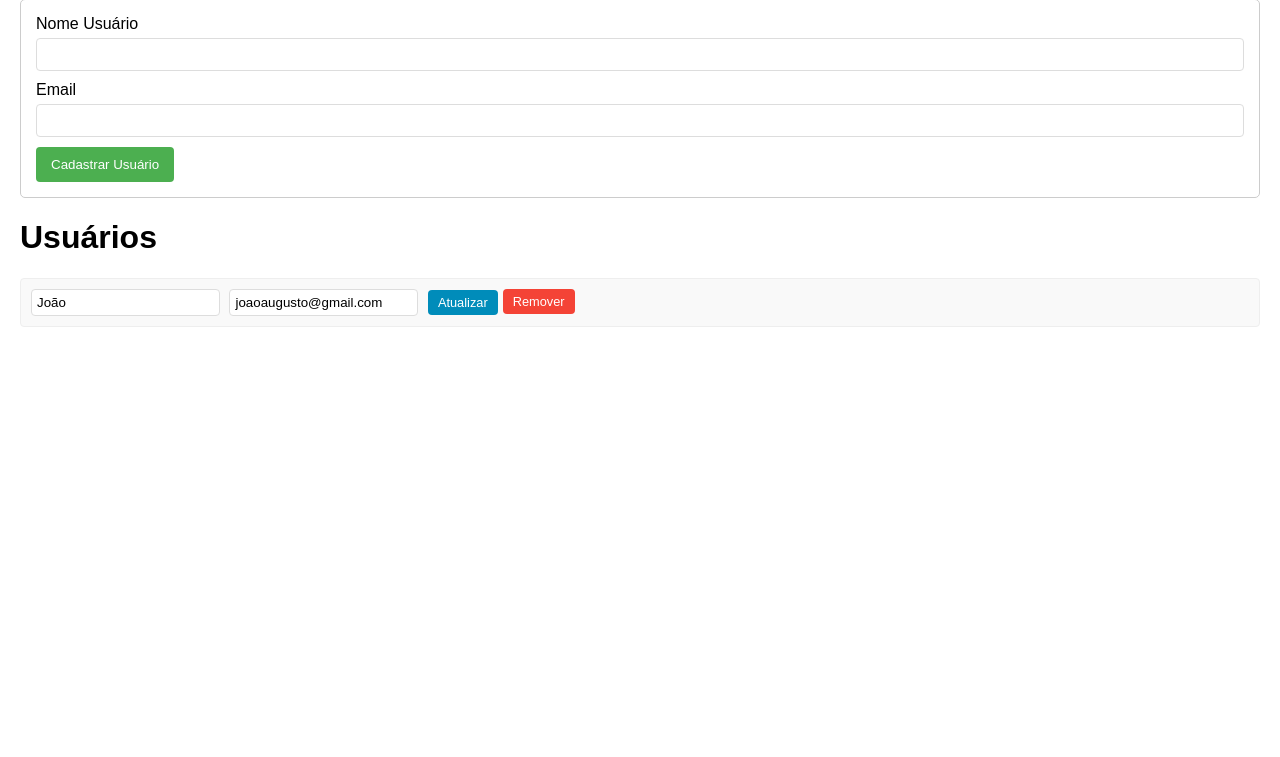
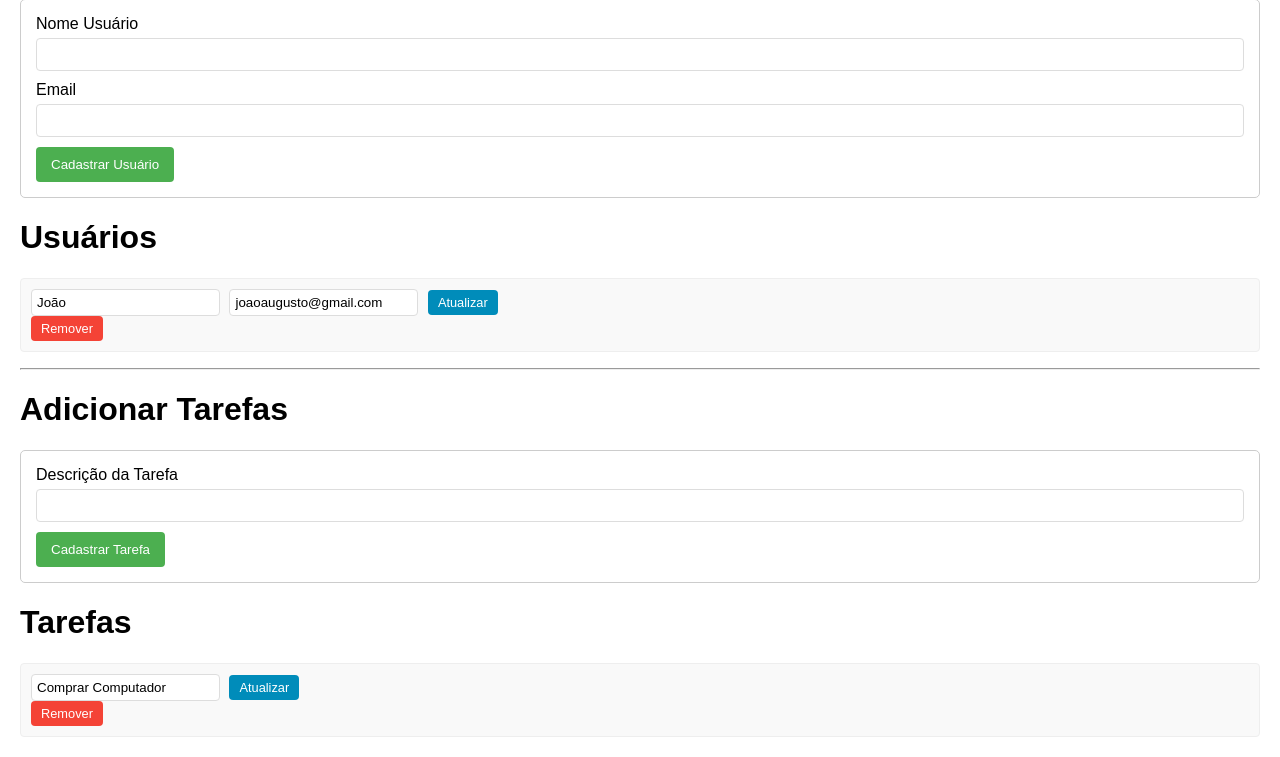
Before and after one commit to RodrigoLudke/ImplementacaodeSoftwareFaculdade, a Flask app: page /hello/ in a window 1280 px wide. Shown: the part 81-838 px from the top of the page. Before the commit the page ends 408 px from the top, so only its background shows below. Run offline with Flask 3, Linux system fonts and the light colour scheme.

Commit message:
CRUD de Lista de Tarefas com Flask e SQLAlchemy - Aplicação Flask Modular

```diff
--- a/app/hello/routes.py
+++ b/app/hello/routes.py
@@ -1,13 +1,13 @@
 from flask import Blueprint, render_template, request, redirect, url_for
-from ..models import User, db  # Importa a classe User do models.py
+from ..models import Tarefa, User, db  # Importa a classe User do models.py
 
 hello_bp = Blueprint('hello', __name__, url_prefix='/hello')
 
 @hello_bp.route('/')
 def index():
-    #usuarios = ['João', 'Maria', 'Pedro', 'Ana']
     usuarios = User.query.all()
-    return render_template('index.html', usuarios=usuarios)
+    tarefas = Tarefa.query.all()
+    return render_template('index.html', usuarios=usuarios, tarefas=tarefas)
 
 @hello_bp.route('/novoUsuario', methods=['GET', 'POST'])
 def novoUsuario():
@@ -48,3 +48,27 @@ def editarUsuario(usuario_id):
                 usuario.email = request.form['email_usuario']
                 db.session.commit()
     return redirect(url_for('hello.index'))
+
+@hello_bp.route('/novaTarefa', methods=['POST'])
+def novaTarefa():
+    if request.method == 'POST':
+        descricao = request.form['descricao_tarefa']
+        nova_tarefa = Tarefa(descricao=descricao)
+        db.session.add(nova_tarefa)
+        db.session.commit()
+    return redirect(url_for('hello.index'))
+
+@hello_bp.route('/removerTarefa/<int:tarefa_id>', methods=['POST'])
+def removerTarefa(tarefa_id):
+    tarefa = Tarefa.query.get(tarefa_id)
+    db.session.delete(tarefa)
+    db.session.commit()
+    return redirect(url_for('hello.index'))
+
+@hello_bp.route('/editarTarefa/<int:tarefa_id>', methods=['POST'])
+def editarTarefa(tarefa_id):
+    tarefa = Tarefa.query.get(tarefa_id)
+    if request.method == 'POST':
+        tarefa.descricao = request.form['descricao_tarefa']
+        db.session.commit()
+    return redirect(url_for('hello.index'))
--- a/app/models.py
+++ b/app/models.py
@@ -7,3 +7,8 @@ class User(db.Model):
     id = db.Column(db.Integer, primary_key=True)
     username = db.Column(db.String(80), unique=True, nullable=False)
     email = db.Column(db.String(120), unique=True, nullable=False)
+
+
+class Tarefa(db.Model):
+    id = db.Column(db.Integer, primary_key=True)
+    descricao = db.Column(db.String(255), unique=True, nullable=False)
--- a/app/templates/index.html
+++ b/app/templates/index.html
@@ -97,7 +97,7 @@
     <ul>
         {% for usuario in usuarios %}
             <li>
-                <div class="user-actions">
+                <div class="item-actions">
                     <form class="edit-form" action="{{url_for('hello.editarUsuario', usuario_id=usuario.id)}}" enctype="multipart/form-data" method="POST">
                         <input type="text" id="nome" name="nome_usuario" value="{{ usuario.username }}" required>
                         <input type="email" id="email" name="email_usuario" value="{{ usuario.email }}" required>
@@ -110,5 +110,32 @@
             </li>
         {% endfor %}
     </ul>
+
+    <hr>
+
+    <h1>Adicionar Tarefas</h1>
+    <form class="create-form" action="{{url_for('hello.novaTarefa')}}" method="POST">
+        <label for="descricao">Descrição da Tarefa</label>
+        <input type="text" id="descricao" name="descricao_tarefa" required>
+        <br>
+        <button type="submit">Cadastrar Tarefa</button>
+    </form>
+
+    <h1>Tarefas</h1>
+    <ul>
+        {% for tarefa in tarefas %}
+            <li>
+                <div class="item-actions">
+                    <form class="edit-form" action="{{url_for('hello.editarTarefa', tarefa_id=tarefa.id)}}" method="POST">
+                        <input type="text" id="descricao" name="descricao_tarefa" value="{{ tarefa.descricao }}" required>
+                        <button type="submit">Atualizar</button>
+                    </form>
+                    <form class="remove-form" action="{{url_for('hello.removerTarefa', tarefa_id=tarefa.id)}}" method="POST">
+                        <button type="submit">Remover</button>
+                    </form>
+                </div>
+            </li>
+        {% endfor %}
+    </ul>
 </body>
 </html>
```
Also changed, not shown: instance/test.db.
